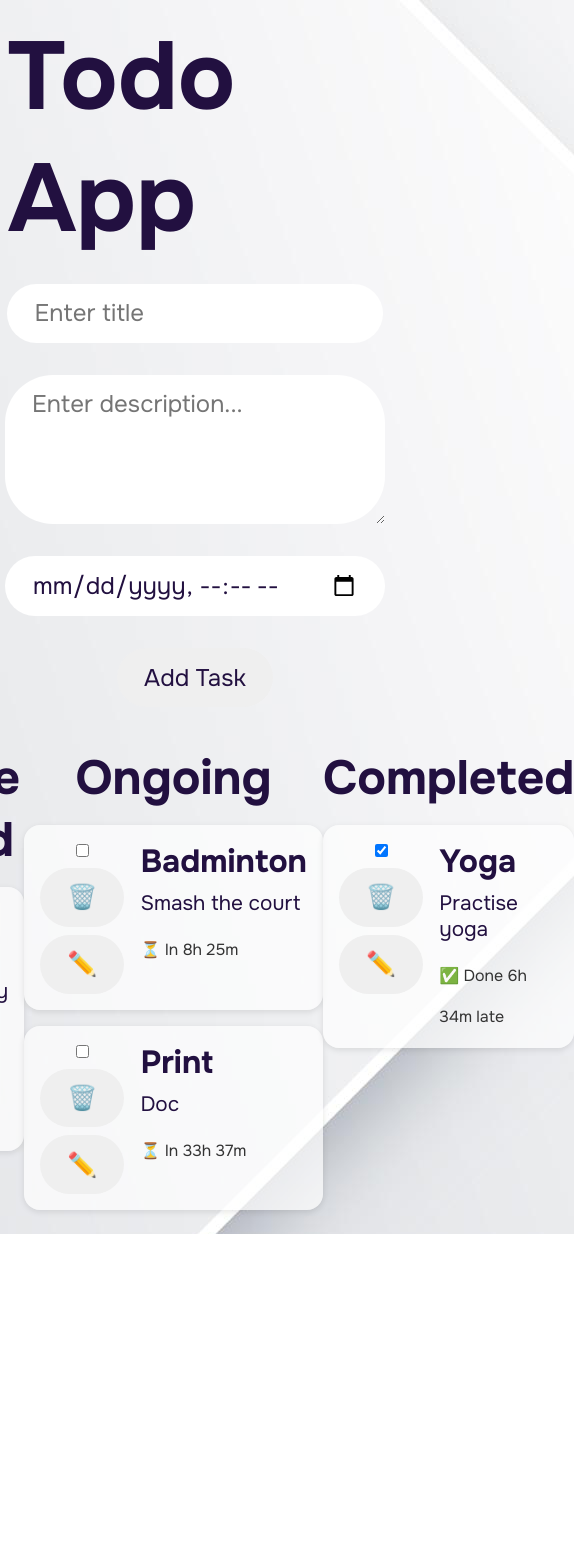
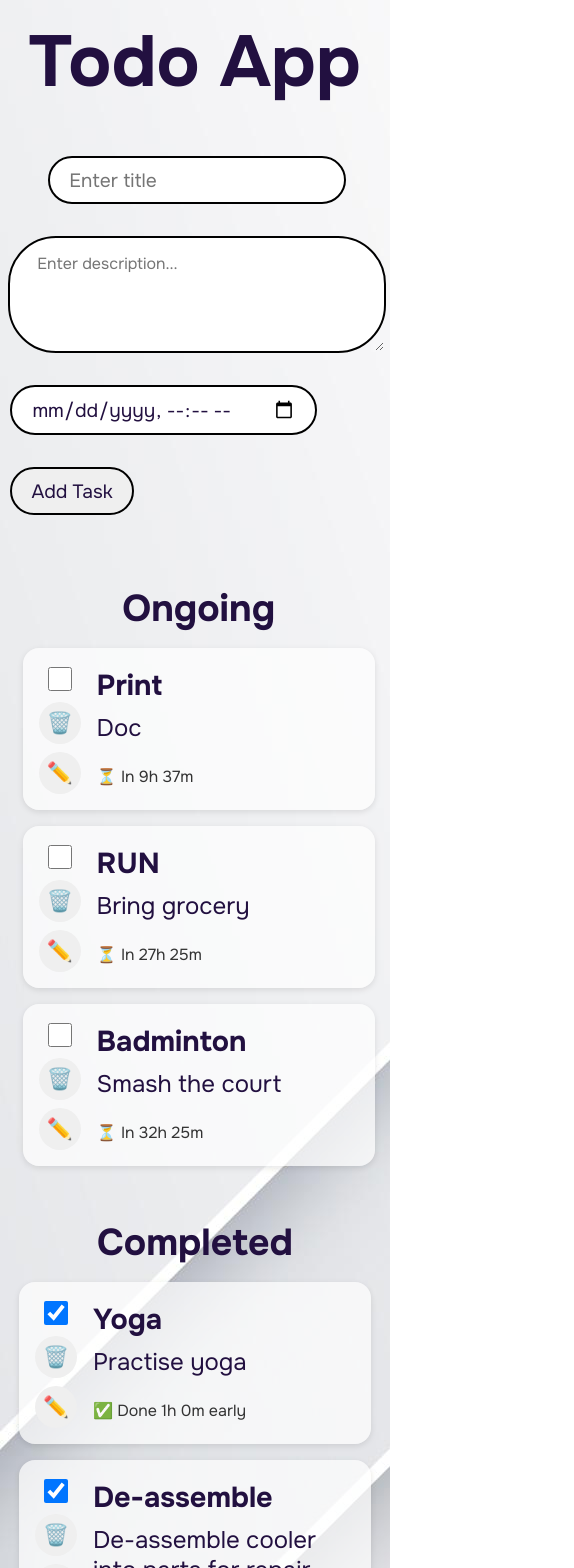
Before and after one commit to palashshrote/todo-app, a React (Vite) app: page / in a window 390 px wide. Shown: the top 1568 px of the page, 574 px wide, since content can reach past the window. Before the commit the page ends 1234 px from the top, so only its background shows below. Built offline with nearby package versions, Linux system fonts and the light colour scheme.

Commit message:
made it responsive

```diff
--- a/src/App.jsx
+++ b/src/App.jsx
@@ -9,36 +9,46 @@ const initialTasks = [
     title: "Yoga",
     description: "Practise yoga",
     status: "success",
-    deadline: "2025-07-02T07:00:00",
-    createdAt: "2025-07-01T05:00:00",
-    updatedAt: "2025-07-01T05:00:00",
+    deadline: "2025-07-03T07:00:00",
+    createdAt: "2025-07-03T05:00:00",
+    updatedAt: "2025-07-03T06:00:00",
   },
   {
     id: 2,
     title: "Badminton",
     description: "Smash the court",
     status: "ongoing",
-    deadline: "2025-07-02T22:00:00",
-    createdAt: "2025-07-01T05:00:00",
-    updatedAt: "2025-07-01T05:00:00",
+    deadline: "2025-07-03T22:00:00",
+    createdAt: "2025-07-03T05:00:00",
+    updatedAt: "2025-07-03T05:00:00",
   },
   {
     id: 3,
     title: "RUN",
     description: "Bring grocery",
     status: "ongoing",
-    deadline: "2025-07-01T17:00:00",
-    createdAt: "2025-07-01T05:00:00",
-    updatedAt: "2025-07-01T05:00:00",
+    deadline: "2025-07-03T17:00:00",
+    createdAt: "2025-07-03T05:00:00",
+    updatedAt: "2025-07-03T05:00:00",
   },
   {
     id: 4,
     title: "Print",
     description: "Doc",
     status: "ongoing",
-    deadline: "2025-07-03T23:12:00",
+    deadline: "2025-07-02T23:12:00",
     createdAt: "2025-07-01T05:00:00",
     updatedAt: "2025-07-01T05:00:00",
+  },
+  {
+    id: 5,
+    title: "De-assemble",
+    description:
+      "De-assemble cooler into parts for repair and clean the stack space of the cooler",
+    status: "success",
+    deadline: "2025-07-02T10:12:00",
+    createdAt: "2025-07-01T05:00:00",
+    updatedAt: "2025-07-02T15:00:00",
   },
 ];
 
--- a/src/components/Form.jsx
+++ b/src/components/Form.jsx
@@ -4,7 +4,7 @@ export default function Form({ onAddNewTask, onEditTask, edit, taskToEdit }) {
   const [taskTitle, setTaskTitle] = useState("");
   const [taskDescription, setTaskDescription] = useState("");
   const [newDeadline, setNewDeadline] = useState("");
-
+  const [startDate, setStartDate] = useState(new Date());
   useEffect(() => {
     if (edit) {
       setTaskTitle(taskToEdit.title || "");
@@ -47,29 +47,23 @@ export default function Form({ onAddNewTask, onEditTask, edit, taskToEdit }) {
         type="text"
         onChange={(e) => setTaskTitle(e.target.value)}
       />
-      {/* <input
-        value={taskDescription}
-        onChange={(e) => setTaskDescription(e.target.value)}
-        type="text"
-        placeholder="Enter description..."
-      /> */}
+
       <textarea
+        className="task-textarea"
         value={taskDescription}
         onChange={(e) => setTaskDescription(e.target.value)}
         placeholder="Enter description..."
         rows={4} // you can adjust this
-        style={{ resize: "vertical", width: "100%" }}
       />
-
+      <div className="input-deadline">
         <input
           value={newDeadline}
           onChange={(e) => setNewDeadline(e.target.value)}
           type="datetime-local"
-        id="myDateTime"
-        name="myDateTime"
           placeholder="Set deadline"
         />
         <button type="submit">{edit ? "Save Changes" : "Add Task"}</button>
+      </div>
     </form>
   );
 }
--- a/src/components/Header.jsx
+++ b/src/components/Header.jsx
@@ -1,7 +1,7 @@
 export default function Header() {
   return (
     <header>
-      <h1>Todo App</h1>
+      <h2>Todo App</h2>
     </header>
   );
 }
--- a/src/components/List.jsx
+++ b/src/components/List.jsx
@@ -1,3 +1,63 @@
+// Helper function to generate deadline info text
+// function getTimeMessage(task) {
+//   const now = new Date();
+//   const due = new Date(task.deadline);
+//   const updated = new Date(task.updatedAt);
+//   const isPast = due < now;
+//   const finishedBefore = new Date(task.updatedAt) - due;
+//   const diffMs = Math.abs(due - now);
+
+//   let minutes = Math.floor(diffMs / (1000 * 60)) % 60;
+//   let hours = Math.floor(diffMs / (1000 * 60 * 60));
+
+//   if (task.status === "success") {
+//     minutes = Math.floor(finishedBefore / (1000 * 60)) % 60;
+//     hours = Math.floor(finishedBefore / (1000 * 60 * 60));
+//   }
+
+//   const timeStr = `${hours}h ${minutes}m`;
+
+//   if (task.status === "success") {
+//     return updated > due
+//       ? `✅ Done ${timeStr} late`
+//       : `✅ Done ${timeStr} early`;
+//   }
+
+//   if (task.status === "ongoing" && isPast) return `⌛ Late by ${timeStr}`;
+//   if (task.status === "ongoing") return `⏳ In ${timeStr}`;
+
+//   return "";
+// }
+function getTimeMessage(task) {
+  const now = new Date();
+  const due = new Date(task.deadline);
+  const updated = new Date(task.updatedAt);
+  const isPast = due < now;
+
+  let diffMs;
+
+  if (task.status === "success") {
+    diffMs = Math.abs(updated - due);
+  } else {
+    diffMs = Math.abs(due - now);
+  }
+
+  const minutes = Math.floor(diffMs / (1000 * 60)) % 60;
+  const hours = Math.floor(diffMs / (1000 * 60 * 60));
+  const timeStr = `${hours}h ${minutes}m`;
+
+  if (task.status === "success") {
+    return updated > due
+      ? `✅ Done ${timeStr} late`
+      : `✅ Done ${timeStr} early`;
+  }
+
+  if (task.status === "ongoing" && isPast) return `⌛ Late by ${timeStr}`;
+  if (task.status === "ongoing") return `⏳ In ${timeStr}`;
+
+  return "";
+}
+
 // export default function List({
 //   type,
 //   tasks,
@@ -5,60 +65,31 @@
 //   handleRemoveTask,
 //   readyForEdit,
 // }) {
-//   function getTimeMessage(task) {
-//     const now = new Date();
-//     const due = new Date(task.deadline);
-//     const finishedBefore = new Date(task.updatedAt) - due;
-//     const diffMs = Math.abs(due - now); // always positive
-//     const isPast = due < now;
+//   // function getTimeMessage(task) {
+//   //   const now = new Date();
+//   //   const due = new Date(task.deadline);
+//   //   const finishedBefore = new Date(task.updatedAt) - due;
+//   //   const diffMs = Math.abs(due - now); // always positive
+//   //   const isPast = due < now;
 
-//     var minutes = Math.floor(diffMs / (1000 * 60)) % 60;
-//     var hours = Math.floor(diffMs / (1000 * 60 * 60));
+//   //   var minutes = Math.floor(diffMs / (1000 * 60)) % 60;
+//   //   var hours = Math.floor(diffMs / (1000 * 60 * 60));
 
-//     if (task.status === "success" && !isPast) {
-//       minutes = Math.floor(finishedBefore / (1000 * 60)) % 60;
-//       hours = Math.floor(finishedBefore / (1000 * 60 * 60));
-//     }
+//   //   if (task.status === "success" && !isPast) {
+//   //     minutes = Math.floor(finishedBefore / (1000 * 60)) % 60;
+//   //     hours = Math.floor(finishedBefore / (1000 * 60 * 60));
+//   //   }
 
-//     const timeStr = `${hours}h ${minutes}m`;
+//   //   const timeStr = `${hours}h ${minutes}m`;
 
-//     if (task.status === "success")
-//       return isPast ? `✅ Done ${timeStr} late` : `✅ Done ${timeStr} early`;
+//   //   if (task.status === "success")
+//   //     return isPast ? `✅ Done ${timeStr} late` : `✅ Done ${timeStr} early`;
 
-//     if (task.status === "ongoing" && isPast) return `⌛ Late by ${timeStr}`;
-//     if (task.status === "ongoing") return `⏳ In ${timeStr}`;
+//   //   if (task.status === "ongoing" && isPast) return `⌛ Late by ${timeStr}`;
+//   //   if (task.status === "ongoing") return `⏳ In ${timeStr}`;
 
-//     return "";
-//   }
-
-//   return (
-//     <div className="list-item">
-//       <h2>{type}</h2>
-//       <ul>
-//         {tasks.map((task) => (
-//           <li key={task.id}>
-//             <p>
-//               <input
-//                 type="checkbox"
-//                 defaultChecked={task.status === "success"}
-//                 onChange={() => handleToggleComplete(task.id)}
-//               />
-//               <br />
-//               <button onClick={() => handleRemoveTask(task.id)}>-</button>
-//               <br />
-//               <button onClick={() => readyForEdit(task.id)}>✏️</button>
-//               {task.title}
-//               <br />
-//               {task.description}
-//               {"---"}
-//               {getTimeMessage(task)}
-//             </p>
-//           </li>
-//         ))}
-//       </ul>
-//     </div>
-//   );
-// }
+//   //   return "";
+//   // }
 
 export default function List({
   type,
@@ -67,37 +98,9 @@ export default function List({
   handleRemoveTask,
   readyForEdit,
 }) {
-  // Helper function to generate deadline info text
-  function getTimeMessage(task) {
-    const now = new Date();
-    const due = new Date(task.deadline);
-    const isPast = due < now;
-    const finishedBefore = new Date(task.updatedAt) - due;
-    const diffMs = Math.abs(due - now);
-
-    let minutes = Math.floor(diffMs / (1000 * 60)) % 60;
-    let hours = Math.floor(diffMs / (1000 * 60 * 60));
-
-    if (task.status === "success" && !isPast) {
-      minutes = Math.floor(finishedBefore / (1000 * 60)) % 60;
-      hours = Math.floor(finishedBefore / (1000 * 60 * 60));
-    }
-
-    const timeStr = `${hours}h ${minutes}m`;
-
-    if (task.status === "success") {
-      return isPast ? `✅ Done ${timeStr} late` : `✅ Done ${timeStr} early`;
-    }
-
-    if (task.status === "ongoing" && isPast) return `⌛ Late by ${timeStr}`;
-    if (task.status === "ongoing") return `⏳ In ${timeStr}`;
-
-    return "";
-  }
-
   return (
     <div className="list-item">
-      <h2>{tasks.length > 0 && type}</h2>
+      <h3>{tasks.length > 0 && type}</h3>
       <ul>
         {tasks.map((task) => (
           <li key={task.id}>
--- a/src/components/ListView.jsx
+++ b/src/components/ListView.jsx
@@ -33,6 +33,7 @@ export default function ListView({
   return (
     <div className="list-view">
       {/* Deadline crossed */}
+
       <List
         type="Deadline Crossed"
         readyForEdit={readyForEdit}
--- a/src/index.css
+++ b/src/index.css
@@ -2,7 +2,7 @@
 
 body {
   font-family: Onest, sans-serif;
-  font-size: 2rem;
+  font-size: 3rem;
   background-image: url("./assets/images/gray-abs2.jpg");
   color: rgb(34, 16, 64);
   /* color: rgb(71, 37, 73); */
@@ -11,38 +11,87 @@ body {
 .app {
   display: flex;
   flex-direction: column;
-  align-items: center;
 }
 header {
-  font-size: 3rem;
+  text-align: center;
+  font-size: 4.5rem;
 }
-header > h1 {
+header > h2 {
   margin-top: 0.5rem;
-  margin-bottom: 1.5rem;
+  margin-bottom: 3rem;
 }
 .form-input {
   display: flex;
+  flex-direction: column;
   justify-content: center;
   align-items: center;
   gap: 2rem;
   flex-wrap: wrap;
 }
-select,
-input,
-textarea,
-button {
+.input-deadline {
+  display: flex;
+  flex-wrap: wrap;
+  gap: 2rem;
+}
+.task-textarea {
+  width: 35rem; /* Fixed width */
+  resize: vertical; /* Only allow vertical resizing */
   padding: 0.9rem 1.7rem;
-  font-size: 1.5rem;
+  font-size: 2rem;
   font-family: Onest;
   color: rgb(34, 16, 64);
   border-radius: 3rem;
+
+  cursor: pointer;
+  border: 2px solid black;
+}
+
+select,
+input,
+button {
+  padding: 1rem 2.5rem;
+  font-size: 2rem;
+  font-family: Onest;
+  color: rgb(34, 16, 64);
+  border-radius: 3rem;
+
+  cursor: pointer;
+  border: 2px solid black;
+}
+.list-item button {
+  font-size: 1.3rem;
+  padding: 0.5rem 0.5rem;
   border: none;
-  cursor: pointer;
+}
+input[type="checkbox"] {
+  width: 1.5rem;
+  height: 1.5rem;
+}
+input[type="checkbox"]:hover {
+  transform: scale(1.2);
+  box-shadow: 0 0 5px rgba(0, 0, 0, 0.2);
+}
+button:hover {
+  transform: scale(1.1);
+  box-shadow: 0 0 5px rgba(0, 0, 0, 0.2);
+}
+form button:hover {
+  border: none;
+  background-color: rgb(139, 202, 139);
+}
+
+ul {
+  margin: 0px;
+  padding: 0px;
+}
+li {
+  list-style: none;
 }
 .list-view {
+  margin-top: 2rem;
   display: flex;
-
-  justify-content: space-between;
+  flex-wrap: wrap;
+  justify-content: space-evenly;
 }
 
 .list-item {
@@ -50,19 +99,14 @@ button {
   flex-direction: column;
   /* text-align: center; */
 }
-.list-item h2 {
+.list-item h3 {
   text-align: center;
   margin-bottom: 0px;
 }
-ul {
-  margin: 0px;
-  padding: 0px;
-}
-li {
-  list-style: none;
-}
 
 .task-card {
+  width: 30rem; /* fixed width */
+  /* rest of your styles */
   display: flex;
   align-items: flex-start;
   gap: 1rem;
@@ -71,6 +115,10 @@ li {
   background: rgba(255, 255, 255, 0.7);
   border-radius: 1rem;
   box-shadow: 0 2px 6px rgba(0, 0, 0, 0.1);
+
+  /* Let height grow */
+  height: auto;
+  flex-direction: row; /* default */
 }
 
 .task-controls {
@@ -86,10 +134,68 @@ li {
 
 .task-details p {
   margin: 0.5rem 0;
-  font-size: 1.3rem;
+  font-size: 2.3rem;
 }
 
 .task-details small {
-  font-size: 1rem;
+  font-size: 1.3rem;
   color: #333;
 }
+
+@media screen and (max-width: 1040px) {
+  body {
+    font-size: 2.5rem;
+  }
+  header {
+    font-size: 3.5rem;
+  }
+  .task-textarea {
+    width: 25rem;
+    font-size: 1.5rem;
+  }
+  select,
+  input,
+  button {
+    padding: 0.8rem 1.5rem;
+    font-size: 1.5rem;
+  }
+  .task-details strong {
+    font-size: 2.2rem;
+  }
+  .task-details p {
+    margin: 0.5rem 0;
+    font-size: 2rem;
+  }
+}
+
+@media screen and (max-width: 650px) {
+  body {
+    font-size: 2rem;
+  }
+  header {
+    font-size: 3rem;
+  }
+  .task-textarea {
+    width: 20rem;
+    font-size: 1rem;
+  }
+  select,
+  input,
+  button {
+    padding: 0.6rem 1.2rem;
+    font-size: 1.2rem;
+  }
+  .task-card {
+    width: 20rem;
+  }
+  .task-details strong {
+    font-size: 1.8rem;
+  }
+  .task-details p {
+    margin: 0.5rem 0;
+    font-size: 1.5rem;
+  }
+  .task-details small {
+    font-size: 1rem;
+  }
+}
```
Lines whose indentation alone changed are shown as unchanged.
